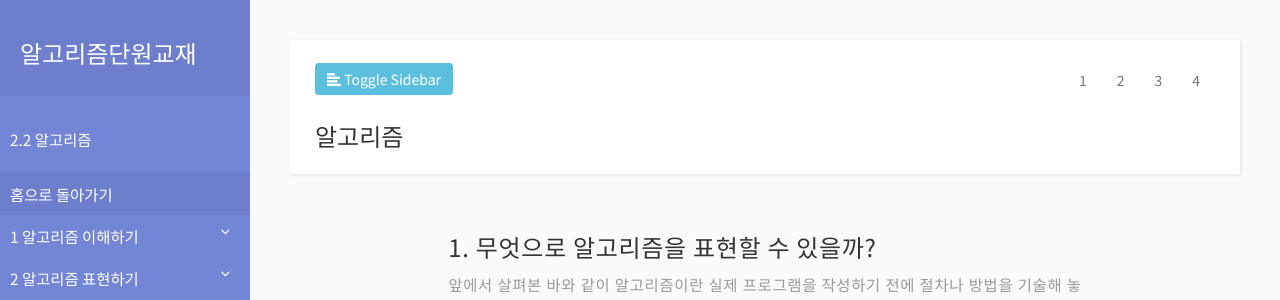
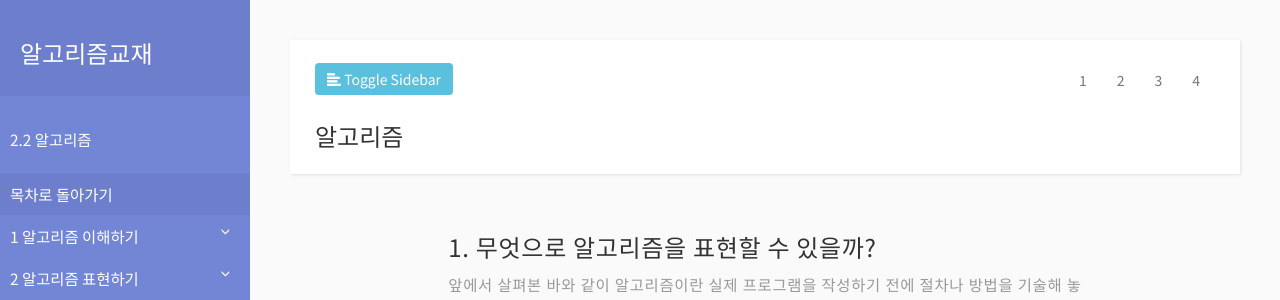
Before and after one commit to Algo-Textbook/algo-textbook-django, a Django app: page / in a window 1280 px wide. Shown: the top 300 px of the page. Run offline with Django 3.2, Linux system fonts and the light colour scheme; some libraries are stand-ins or nearby versions.

Commit message:
modify nav-bar

```diff
--- a/ask/views.py
+++ b/ask/views.py
@@ -20,7 +20,7 @@ def question_new(request):
         if form.is_valid():
             question = form.save(commit=False)
             question.author = request.user
-            # question.published_date = timezone.now()
+            question.published_date = timezone.now()
             question.save()
             return redirect('question_detail', pk=question.pk)
     else:
@@ -36,7 +36,7 @@ def question_edit(request, pk):
         if form.is_valid():
             question = form.save(commit=False)
             question.author = request.user
-            # question.published_date = timezone.now()
+            question.published_date = timezone.now()
             question.save()
             return redirect('question_detail', pk=question.pk)
     else:
--- a/learn/templates/learn/home.html
+++ b/learn/templates/learn/home.html
@@ -2,6 +2,31 @@
 {% load staticfiles %}
 
 {% block content %}
+    <nav class="navbar navbar-default">
+        <div class="container-fluid">
+
+            <div class="navbar-header">
+                <button type="button" id="sidebarCollapse" class="btn btn-info navbar-btn">
+                    <i class="glyphicon glyphicon-align-left"></i>
+                    <span>Toggle Sidebar</span>
+                </button>
+                <h3>알고리즘</h3>
+            </div>
+
+            <div class="collapse navbar-collapse" id="bs-example-navbar-collapse-1">
+
+                <ul class="nav navbar-nav navbar-right">
+                    <li><a href="/express_home.html">1</a></li>
+                    <li><a href="#">2</a></li>
+                    <li><a href="#">3</a></li>
+                    <li><a href="#">4</a></li>
+                </ul>
+
+            </div>
+        </div>
+    </nav>
+
+    <div id="content-box" class="col-sm-offset-2 col-sm-8">
         <div class="row">
             <!-- textcontents use id="text-box" title should be <h3></h3> -->
             <div id="text-box">
@@ -35,7 +60,7 @@
 
         </div>
 
-
+    </div>
 
 
 
--- a/templates/base.html
+++ b/templates/base.html
@@ -26,13 +26,13 @@
     <!-- Sidebar Holder -->
     <nav id="sidebar">
         <div class="sidebar-header">
-            <h3>알고리즘단원교재</h3>
+            <h3>알고리즘교재</h3>
         </div>
 
         <ul class="list-unstyled components">
             <p>2.2 알고리즘</p>
             <li class="active">
-                <a href="#">홈으로 돌아가기</a>
+                <a href="#">목차로 돌아가기</a>
 
             </li>
             <li>
@@ -69,38 +69,10 @@
 
     <!-- Page Content Holder -->
     <div id="content">
-
-        <nav class="navbar navbar-default">
-            <div class="container-fluid">
-
-                <div class="navbar-header">
-                    <button type="button" id="sidebarCollapse" class="btn btn-info navbar-btn">
-                        <i class="glyphicon glyphicon-align-left"></i>
-                        <span>Toggle Sidebar</span>
-                    </button>
-                    <h3>알고리즘</h3>
-                </div>
-
-                <div class="collapse navbar-collapse" id="bs-example-navbar-collapse-1">
-
-                    <ul class="nav navbar-nav navbar-right">
-                        <li><a href="/express_home.html">1</a></li>
-                        <li><a href="#">2</a></li>
-                        <li><a href="#">3</a></li>
-                        <li><a href="#">4</a></li>
-                    </ul>
-
-                </div>
-            </div>
-        </nav>
-
+        {% block content %}
         <!-- textbook contents write down here-->
-        <div id="content-box" class="col-sm-offset-2 col-sm-8">
-        {% block content %}
+        <!-- textbook contents write up here-->
         {% endblock %}
-        </div>
-        <!-- textbook contents write up here-->
-
     </div>
 </div>
 
```
Also changed, not shown: ask/templates/ask/question_list.html (+14 -2 lines). Lines whose indentation alone changed are shown as unchanged.
